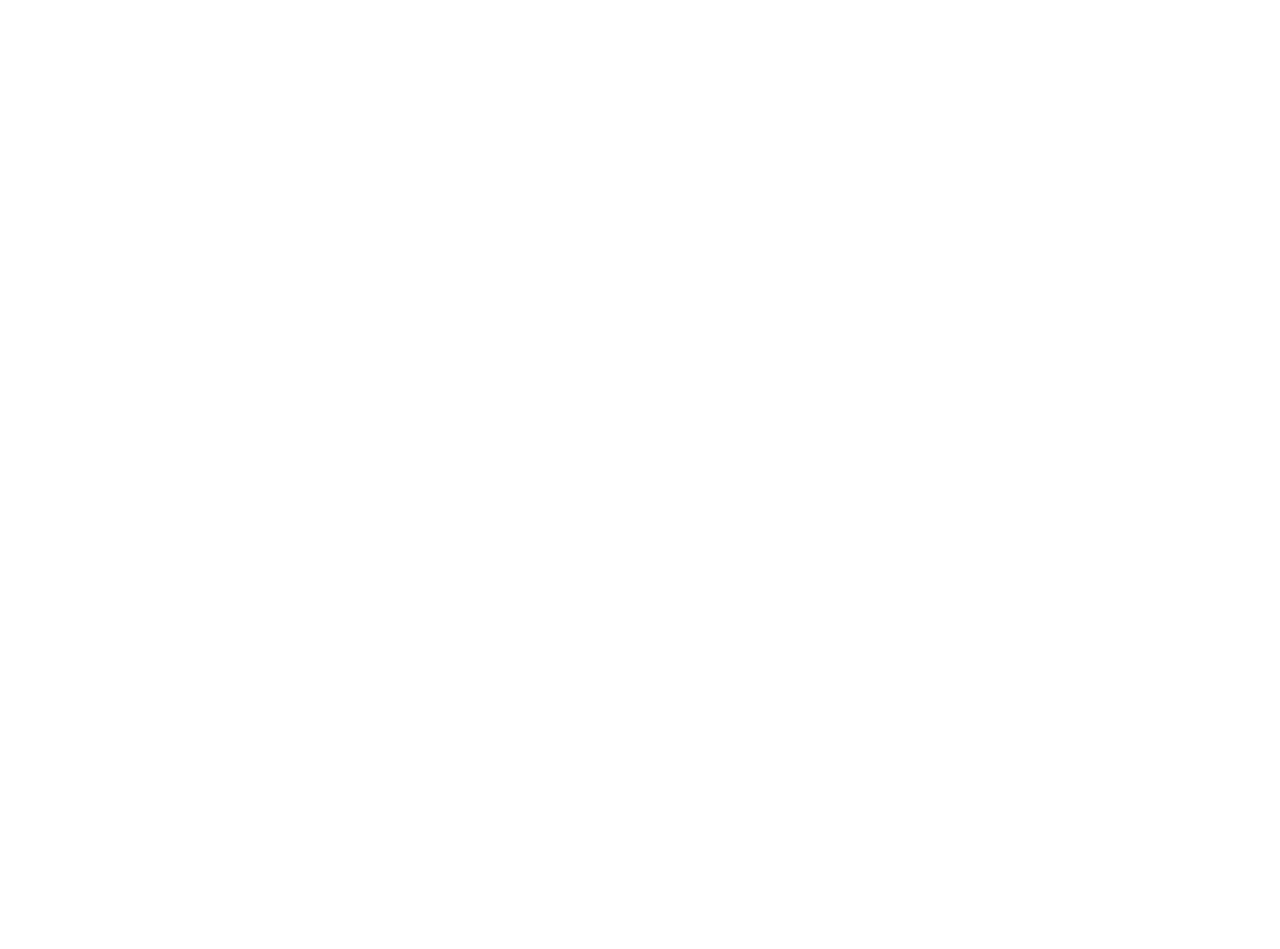
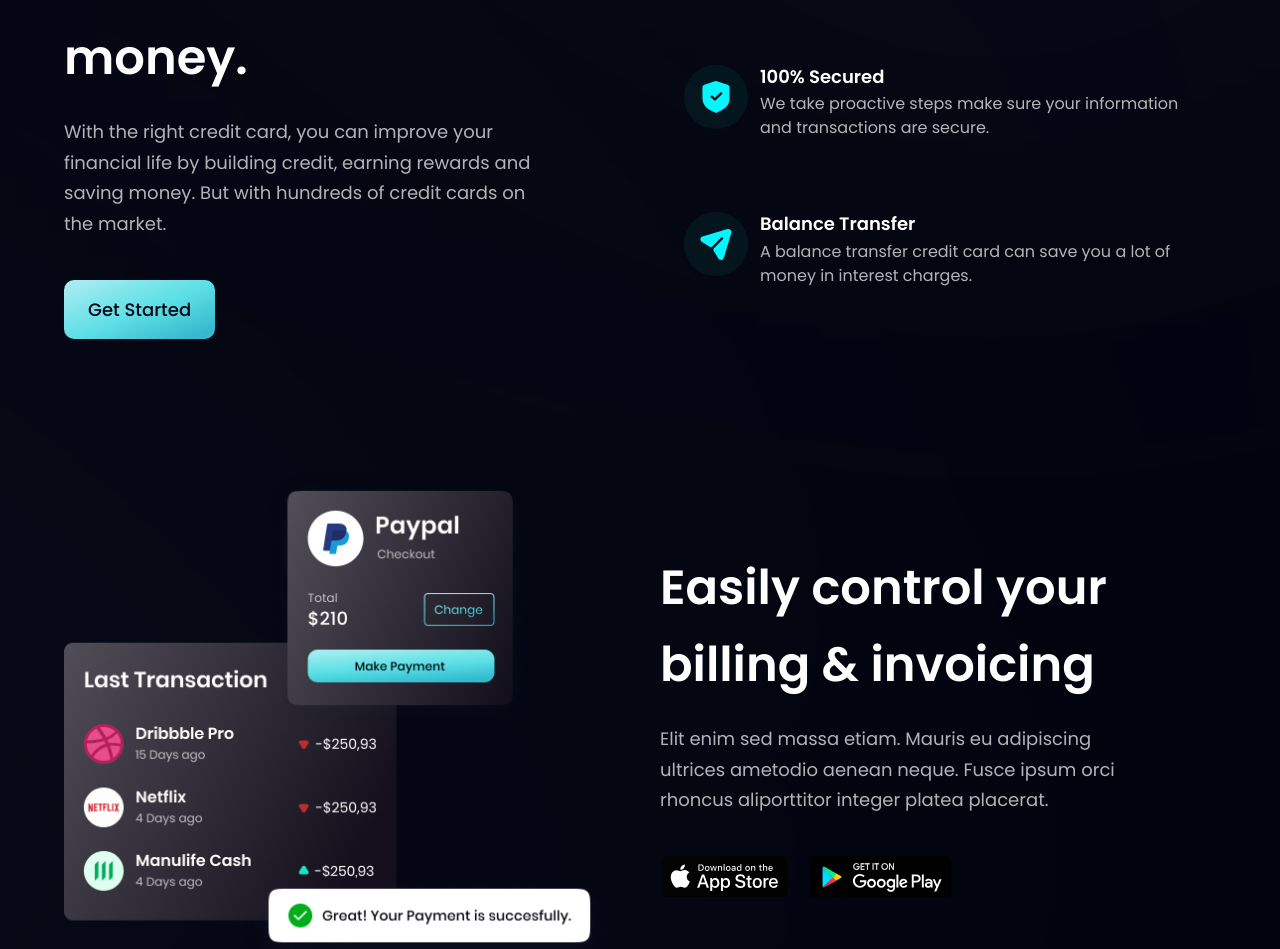
Before and after one commit to rzilla92/bank-modern-ui, a React (Vite) app: page / in a window 1280 px wide. Shown: the part 1143-2092 px from the top of the page. Before the commit the page ends 1113 px from the top, so only its background shows below. Built offline with nearby package versions, Linux system fonts and the light colour scheme.

Commit message:
Added Billing  &  Business components

```diff
--- a/src/components/Billing.jsx
+++ b/src/components/Billing.jsx
@@ -1,9 +1,35 @@
-import React from 'react'
+import { apple, bill, google } from "../assets";
+import styles, { layout } from "../style";
 
-const Billing = () => {
-  return (
-    <div>Billing</div>
-  )
-}
+const Billing = () => (
+  <section id="product" className={layout.sectionReverse}>
+    <div className={layout.sectionImgReverse}>
+      <img src={bill} alt="billing" className="w-[100%] h-[100%] relative z-[5]" />
+
+      {/* gradient start */}
+      <div className="absolute z-[3] -left-1/2 top-0 w-[50%] h-[50%] rounded-full white__gradient" />
+      <div className="absolute z-[0] w-[50%] h-[50%] -left-1/2 bottom-0 rounded-full pink__gradient" />
+      {/* gradient end */}
+    </div>
+
+    <div className={layout.sectionInfo}>
+      <h2 className={styles.heading2}>
+        Easily control your <br className="sm:block hidden" /> billing &
+        invoicing
+      </h2>
+      <p className={`${styles.paragraph} max-w-[470px] mt-5`}>
+        Elit enim sed massa etiam. Mauris eu adipiscing ultrices ametodio
+        aenean neque. Fusce ipsum orci rhoncus aliporttitor integer platea
+        placerat.
+      </p>
+
+      <div className="flex flex-row flex-wrap sm:mt-10 mt-6">
+        <img src={apple} alt="google_play" className="w-[128.86px] h-[42.05px] object-contain mr-5 cursor-pointer" />
+        <img src={google} alt="google_play" className="w-[144.17px] h-[43.08px] object-contain cursor-pointer" />
+      </div>
+    </div>
+  </section>
+);
+
 
 export default Billing
--- a/src/components/Business.jsx
+++ b/src/components/Business.jsx
@@ -1,9 +1,45 @@
-import React from 'react'
+import { features } from "../constants"
+import styles, {layout} from "../style"
+import Button from './Button'
 
-const Business = () => {
-  return (
-    <div>Business</div>
-  )
-}
+const FeatureCard = ({ icon, title, content, index }) => (
+  <div className={`flex flex-row p-6 rounded-[20px] ${index !== features.length - 1 ? "mb-6" : "mb-0"} feature-card`}>
+    <div className={`w-[64px] h-[64px] rounded-full ${styles.flexCenter} bg-dimBlue`}>
+      <img src={icon} alt="cardicon" className="w-[50%] h-[50%] object-contain" />
+    </div>
+    <div className="flex-1 flex flex-col ml-3">
+      <h4 className="font-poppins font-semibold text-white text-[18px] leading-[23.4px] mb-1">
+        {title}
+      </h4>
+      <p className="font-poppins font-normal text-dimWhite text-[16px] leading-[24px]">
+        {content}
+      </p>
+    </div>
+  </div>
+);
+
+const Business = () =>  (
+  <section id="features" className={layout.section}>
+    <div className={layout.sectionInfo}>
+      <h2 className={styles.heading2}>
+        You do the business, <br className="sm:block hidden" /> we’ll handle
+        the money.
+      </h2>
+      <p className={`${styles.paragraph} max-w-[470px] mt-5`}>
+        With the right credit card, you can improve your financial life by
+        building credit, earning rewards and saving money. But with hundreds
+        of credit cards on the market.
+      </p>
+
+      <Button styles={`mt-10`} />
+    </div>
+
+    <div className={`${layout.sectionImg} flex-col`}>
+      {features.map((feature, index) => (
+        <FeatureCard key={feature.id} {...feature} index={index} />
+      ))}
+    </div>
+  </section>
+);
 
 export default Business
--- a/src/components/Button.jsx
+++ b/src/components/Button.jsx
@@ -1,9 +1,9 @@
 import React from 'react'
 
-const Button = () => {
-  return (
-    <div>Button</div>
-  )
-}
+const Button = ({ styles }) => (
+  <button type="button" className={`py-4 px-6 font-poppins font-medium text-[18px] text-primary bg-blue-gradient rounded-[10px] outline-none ${styles}`}>
+    Get Started
+  </button>
+);
 
 export default Button
```
